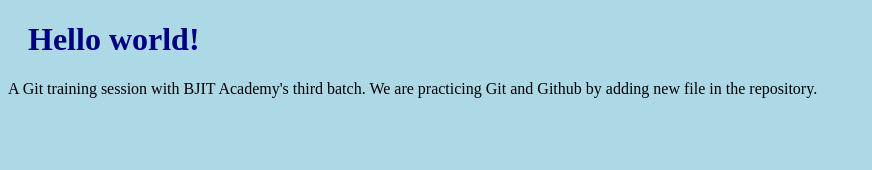
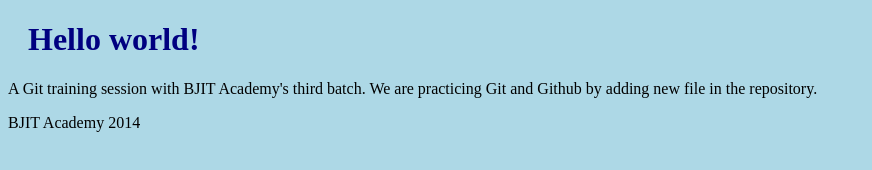
Before and after one commit to uksaha77/localediningguide, a plain HTML site: page index.html in a window 1280 px wide. Shown: the whole page, without its empty margins (0-872 px from the left). Drawn offline with Linux system fonts and the light colour scheme.

Commit message:
adding mern text file
Refs #1234

```diff
--- a/index.html
+++ b/index.html
@@ -8,6 +8,7 @@
 
 <h1>Hello world!</h1>
 <p>A Git training session with BJIT Academy's third batch. We are practicing Git and Github by adding new file in the repository.</p>
+<p>BJIT Academy 2014</p>
 
 </body>
 </html>
```
Also changed, not shown: bjit-academy-mern.txt (added).
